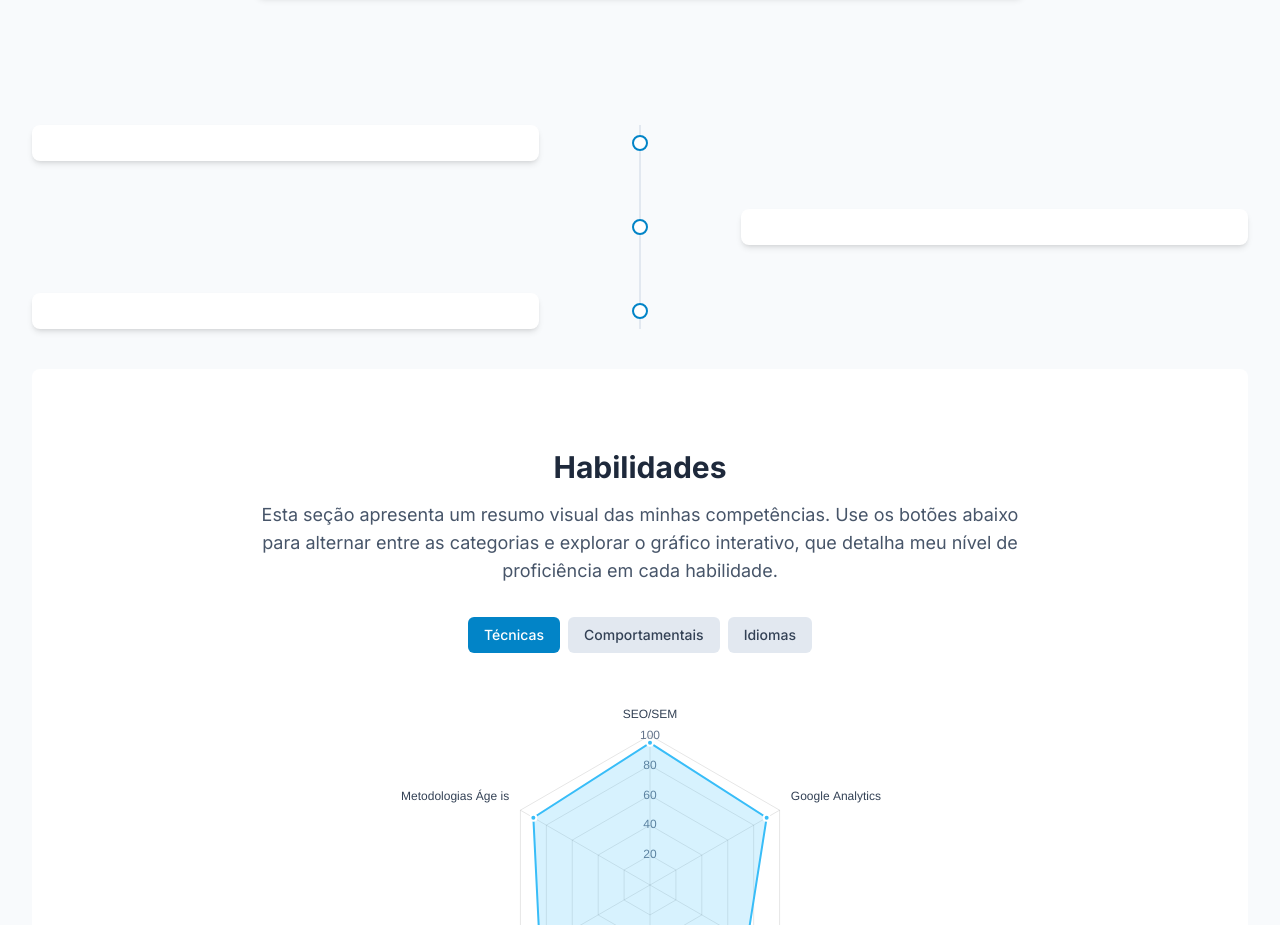
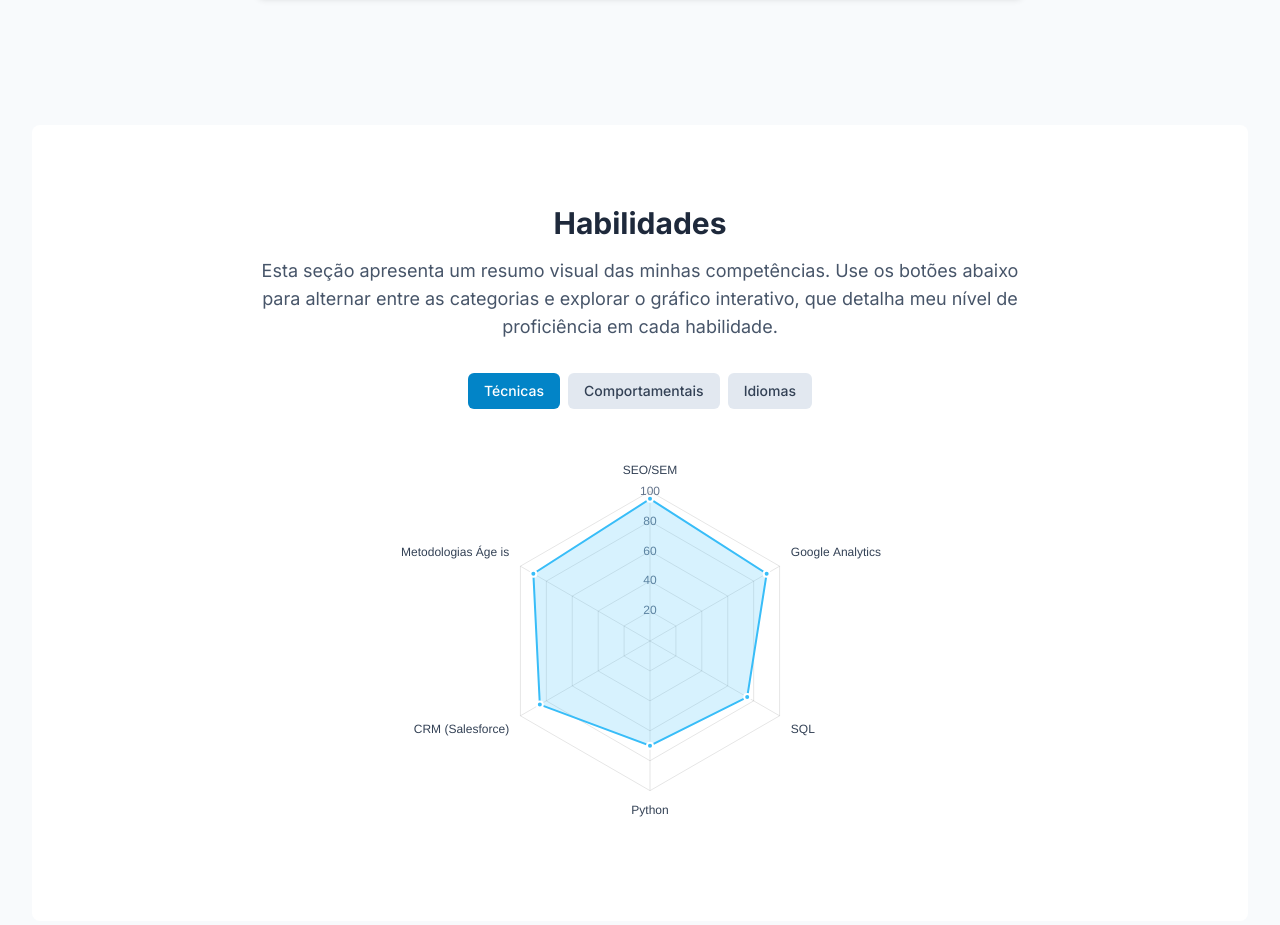
Before and after one commit to GiordanoRazzolini/curriculo, a plain HTML site: page index.html in a window 1280 px wide. Shown: the part 911-1836 px from the top of the page. Drawn offline with nearby package versions, Linux system fonts and the light colour scheme.

Commit message:
Update index.html

```diff
--- a/index.html
+++ b/index.html
@@ -225,33 +225,33 @@
             });
 
             const experienceData = [
-                {
-                    side: 'left',
-                    role: '',
-                    company: '',
-                    period: '',
-                    details: [
-                        ''
-                    ]
-                },
-                {
-                    side: 'right',
-                    role: '',
-                    company: '',
-                    period: '',
-                    details: [
-                        ''
-                    ]
-                },
-                {
-                     side: 'left',
-                    role: '',
-                    company: '',
-                    period: '',
-                    details: [
-                        ''
-                    ]
-                }
+                // {
+                //     side: 'left',
+                //     role: '',
+                //     company: '',
+                //     period: '',
+                //     details: [
+                //         ''
+                //     ]
+                // },
+                // {
+                //     side: 'right',
+                //     role: '',
+                //     company: '',
+                //     period: '',
+                //     details: [
+                //         ''
+                //     ]
+                // },
+                // {
+                //      side: 'left',
+                //     role: '',
+                //     company: '',
+                //     period: '',
+                //     details: [
+                //         ''
+                //     ]
+                // }
             ];
 
             const timelineContainer = document.getElementById('timeline-container');
```
